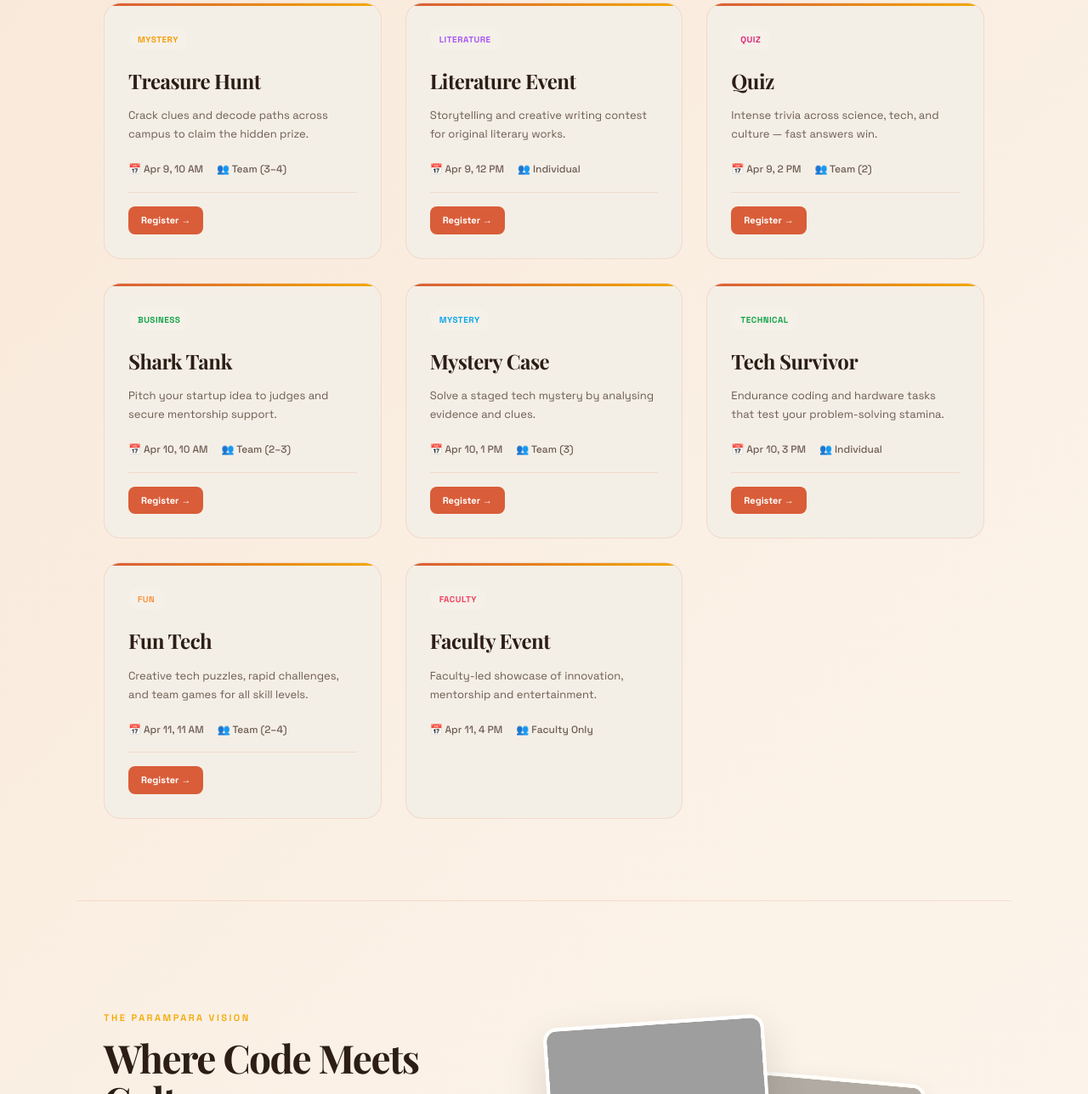
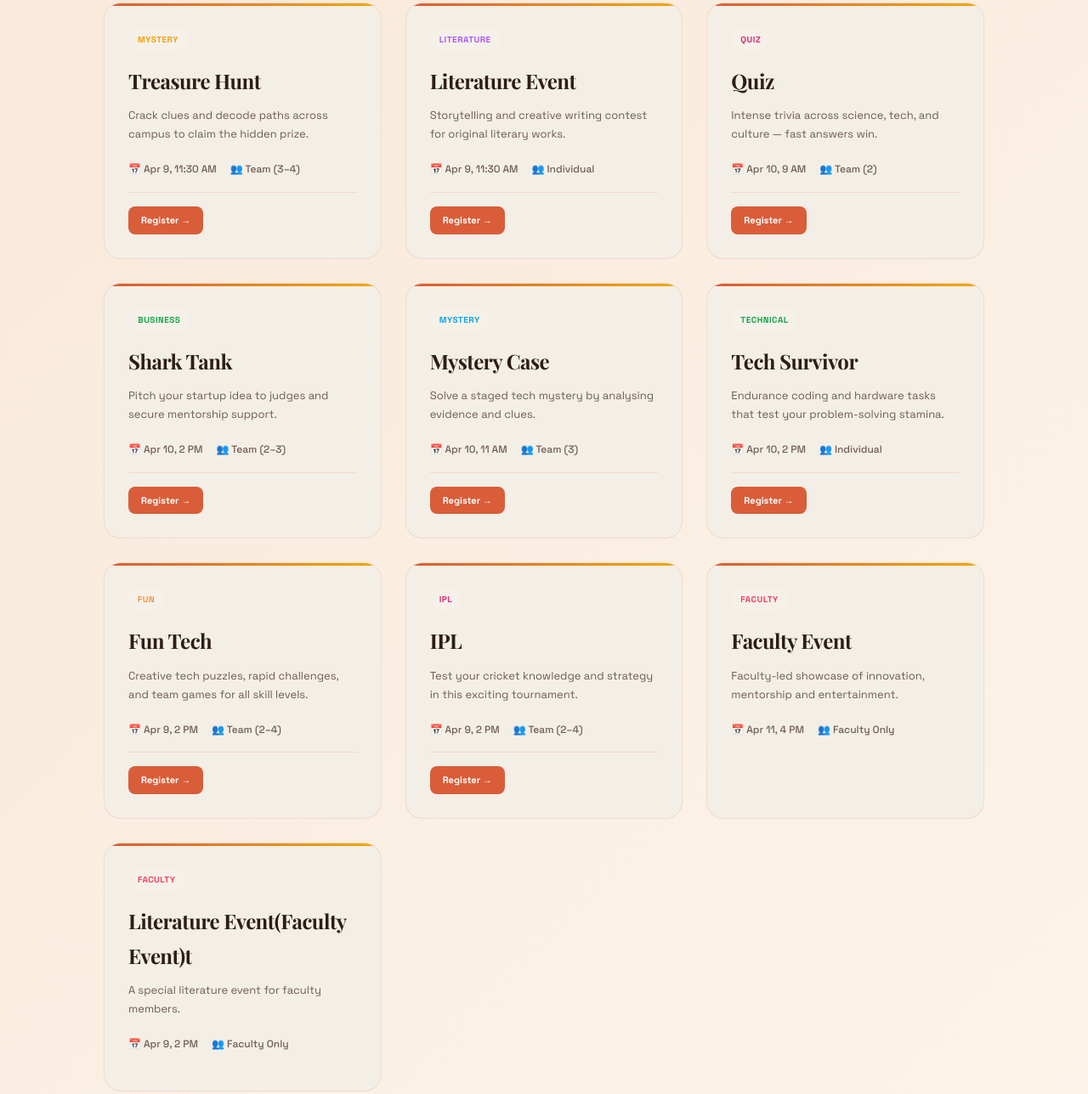
Before and after one commit to Anvesha-Khandelwal/CIESTA, a plain HTML site: page frontend/index.html in a window 1280 px wide. Shown: the part 1248-2536 px from the top of the page at 85% size. Drawn offline with nearby package versions, Linux system fonts and the light colour scheme; grey boxes are pictures that could not be loaded; a web font is replaced by a local one.

Commit message:
evenst added

```diff
--- a/frontend/index.html
+++ b/frontend/index.html
@@ -2058,14 +2058,16 @@ footer {
 
 <script>
 const EVENTS = [
-  { name: "Treasure Hunt",   cat: "Mystery",    badge: "Adventure", date: "Apr 9, 10 AM",  mode: "Team (3–4)",  prize: "₹12,000", desc: "Crack clues and decode paths across campus to claim the hidden prize.",                          accent: "#f59e0b" },
-  { name: "Literature Event",cat: "Literature",  badge: "Writing",   date: "Apr 9, 12 PM",  mode: "Individual",  prize: "₹6,500",  desc: "Storytelling and creative writing contest for original literary works.",                         accent: "#a855f7" },
-  { name: "Quiz",            cat: "Quiz",        badge: "Knowledge", date: "Apr 9, 2 PM",   mode: "Team (2)",    prize: "₹8,000",  desc: "Intense trivia across science, tech, and culture — fast answers win.",                           accent: "#db2777" },
-  { name: "Shark Tank",      cat: "Business",    badge: "Pitch",     date: "Apr 10, 10 AM", mode: "Team (2–3)",  prize: "₹15,000", desc: "Pitch your startup idea to judges and secure mentorship support.",                               accent: "#16a34a" },
-  { name: "Mystery Case",    cat: "Mystery",     badge: "Detective", date: "Apr 10, 1 PM",  mode: "Team (3)",    prize: "₹7,000",  desc: "Solve a staged tech mystery by analysing evidence and clues.",                                   accent: "#0ea5e9" },
-  { name: "Tech Survivor",   cat: "Technical",   badge: "Challenge", date: "Apr 10, 3 PM",  mode: "Individual",  prize: "₹9,000",  desc: "Endurance coding and hardware tasks that test your problem-solving stamina.",                    accent: "#16a34a" },
-  { name: "Fun Tech",        cat: "Fun",         badge: "Casual",    date: "Apr 11, 11 AM", mode: "Team (2–4)",  prize: "₹5,500",  desc: "Creative tech puzzles, rapid challenges, and team games for all skill levels.",                  accent: "#fb923c" },
+  { name: "Treasure Hunt",   cat: "Mystery",    badge: "Adventure", date: "Apr 9, 11:30 AM",  mode: "Team (3–4)",  prize: "₹12,000", desc: "Crack clues and decode paths across campus to claim the hidden prize.",                          accent: "#f59e0b" },
+  { name: "Literature Event",cat: "Literature",  badge: "Writing",   date: "Apr 9, 11:30 AM",  mode: "Individual",  prize: "₹6,500",  desc: "Storytelling and creative writing contest for original literary works.",                         accent: "#a855f7" },
+  { name: "Quiz",            cat: "Quiz",        badge: "Knowledge", date: "Apr 10, 9 AM",   mode: "Team (2)",    prize: "₹8,000",  desc: "Intense trivia across science, tech, and culture — fast answers win.",                           accent: "#db2777" },
+  { name: "Shark Tank",      cat: "Business",    badge: "Pitch",     date: "Apr 10, 2 PM", mode: "Team (2–3)",  prize: "₹15,000", desc: "Pitch your startup idea to judges and secure mentorship support.",                               accent: "#16a34a" },
+  { name: "Mystery Case",    cat: "Mystery",     badge: "Detective", date: "Apr 10, 11 AM",  mode: "Team (3)",    prize: "₹7,000",  desc: "Solve a staged tech mystery by analysing evidence and clues.",                                   accent: "#0ea5e9" },
+  { name: "Tech Survivor",   cat: "Technical",   badge: "Challenge", date: "Apr 10, 2 PM",  mode: "Individual",  prize: "₹9,000",  desc: "Endurance coding and hardware tasks that test your problem-solving stamina.",                    accent: "#16a34a" },
+  { name: "Fun Tech",        cat: "Fun",         badge: "Casual",    date: "Apr 9, 2 PM", mode: "Team (2–4)",  prize: "₹5,500",  desc: "Creative tech puzzles, rapid challenges, and team games for all skill levels.",                  accent: "#fb923c" },
+   { name: "IPL",        cat: "IPL",         badge: "Cricket",    date: "Apr 9, 2 PM", mode: "Team (2–4)",  prize: "₹5,500",  desc: "Test your cricket knowledge and strategy in this exciting tournament.",                  accent: "#db2777" },
   { name: "Faculty Event",   cat: "Faculty",     badge: "Special",   date: "Apr 11, 4 PM",  mode: "Faculty Only",prize: "Honour",  desc: "Faculty-led showcase of innovation, mentorship and entertainment.",                              accent: "#f43f5e" },
+   { name: "Literature Event(Faculty Event)t",   cat: "Faculty",     badge: "Special",   date: "Apr 9, 2 PM",  mode: "Faculty Only",prize: "Honour",  desc: "A special literature event for faculty members.",                              accent: "#f43f5e" },
 ];
 
 let activeCat = "All";
```
Also changed, not shown: frontend/register.html (+2 -1 lines).
